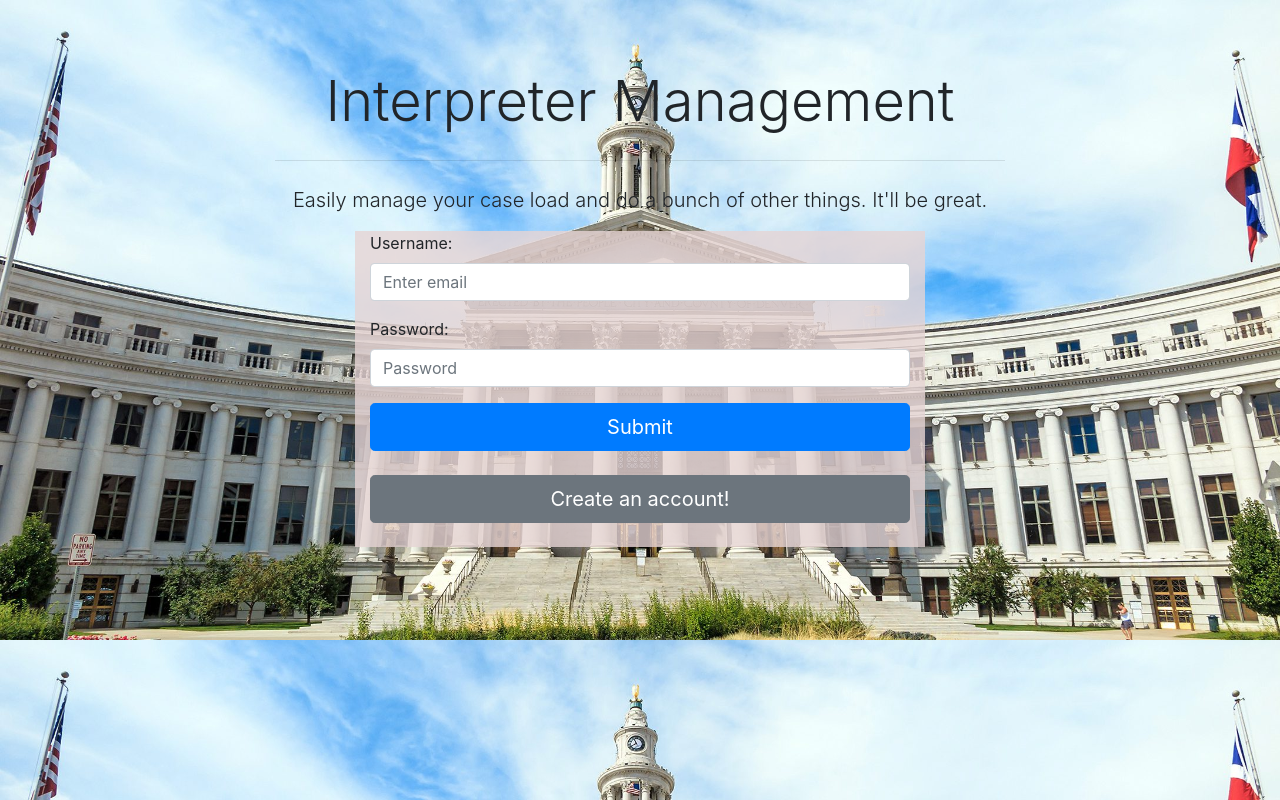
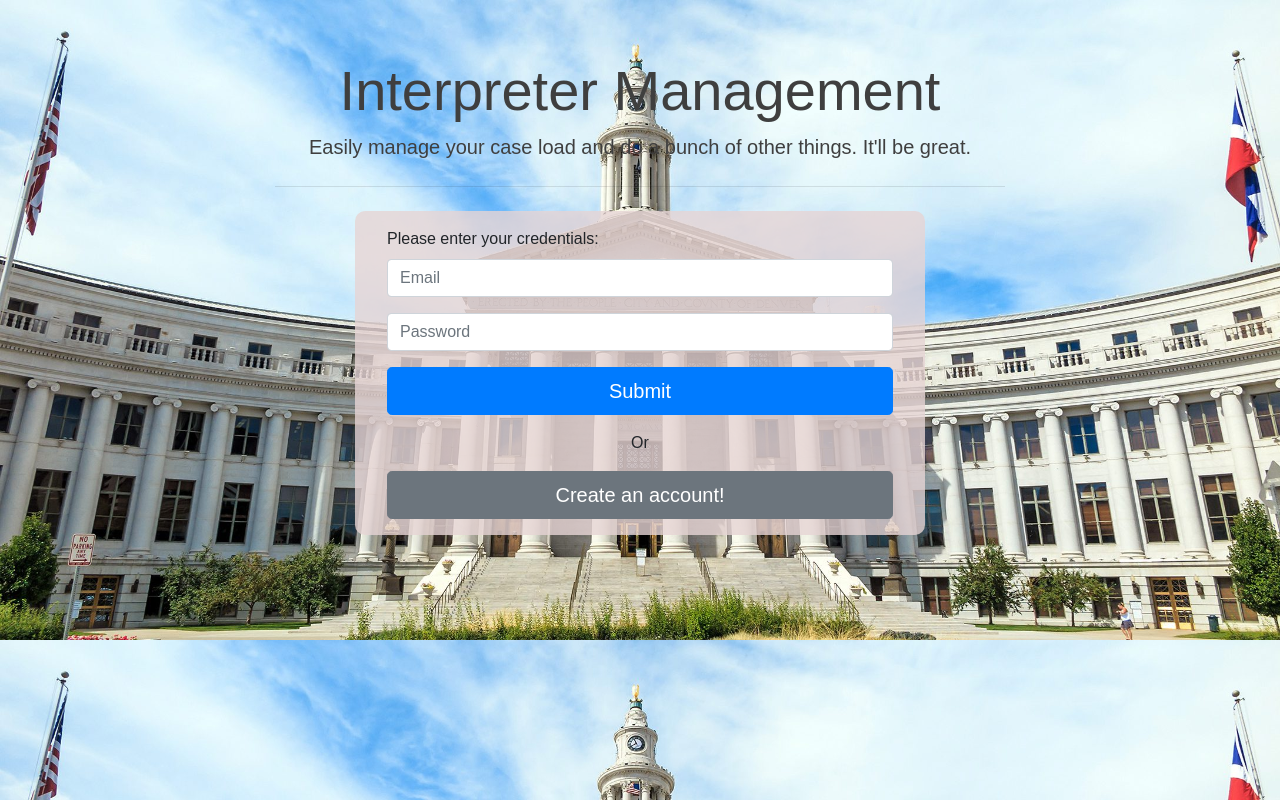
Before and after one commit to ezagala/coloradoCourtsApp, a website: page public/index.html in a window 1280 px wide. Drawn offline with nearby package versions, Linux system fonts and the light colour scheme.

Commit message:
Homepage done.

```diff
--- a/public/css/style.css
+++ b/public/css/homeStyle.css
@@ -5,10 +5,20 @@ body {
 
 #title {
     text-align: center;
-    margin-top: 6%;
+    margin-top: 5%;
+    font-family: 'Montserrat', sans-serif;
+    color: #3F3F3F;
+}
+
+#or {
+    padding-top: 1em;
+    text-align: center;
 }
 
  .accountAndLogin {
+    font-family: 'Arimo', sans-serif;
     background: rgb(0, 25, 87); /* This is for ie8 and below */
     background: rgba(230, 213, 213, 0.8);
+    padding: 1em 2em;
+    border-radius: 10px;
  }
--- a/public/index.html
+++ b/public/index.html
@@ -8,7 +8,8 @@
     <title>Home</title>
     <link rel="stylesheet" href="https://maxcdn.bootstrapcdn.com/bootstrap/4.0.0/css/bootstrap.min.css" integrity="sha384-Gn5384xqQ1aoWXA+058RXPxPg6fy4IWvTNh0E263XmFcJlSAwiGgFAW/dAiS6JXm"
         crossorigin="anonymous">
-    <link rel="stylesheet" type="text/css" href="../public/css/style.css">
+    <link rel="stylesheet" type="text/css" href="../public/css/homeStyle.css">
+    <link href="https://fonts.googleapis.com/css?family=Poppins" rel="stylesheet">
 </head>
 
 <body>
@@ -21,8 +22,8 @@
 
             <div class="col-8" id="title">
                 <h1 class="display-4">Interpreter Management</h1>
+                <p class="lead">Easily manage your case load and do a bunch of other things. It'll be great.</p>
                 <hr class="my-4">
-                <p class="lead">Easily manage your case load and do a bunch of other things. It'll be great.</p>
             </div>
 
             <div class="col-2"></div>
@@ -38,12 +39,12 @@
                 <!-- THIS FORM IS FROM THE PASSPORT WEBSITE, WORKED FOR ME WITH THE HARDCODED USER -->
                 <form action="/login" method="post">
                     <div class="form-group">
-                        <label for="inputEmail">Username:</label>
-                        <input type="email" class="form-control" id="inputEmail" aria-describedby="emailHelp" placeholder="Enter email" name="username"
+                        <label for="inputEmail">Please enter your credentials: </label>
+                        <input type="email" class="form-control" id="inputEmail" aria-describedby="emailHelp" placeholder="Email" name="username"
                         />
                     </div>
                     <div class="form-group">
-                        <label for="inputPassword">Password:</label>
+                        <!-- <label for="inputPassword"></label> -->
                         <input type="password" class="form-control" id="inputPassword" placeholder="Password" name="password" />
                     </div>
                     <div>
@@ -51,11 +52,11 @@
                         <button type="submit" value="Log In" class="btn btn-primary btn-lg btn-block">Submit</button>
                     </div>
                 </form>
-                <br>
+                <p id="or">Or</p>
                 <div>
                     <button type="button" class="btn btn-secondary btn-lg btn-block">Create an account!</button>
                 </div>
-                <br>
+
 
             </div>
 
```
